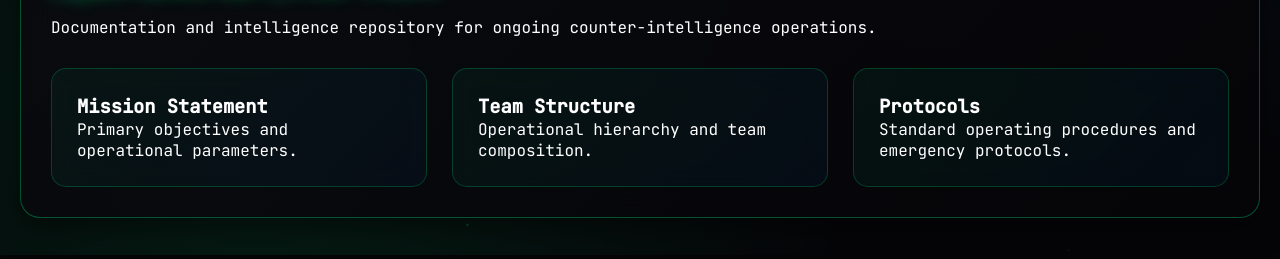
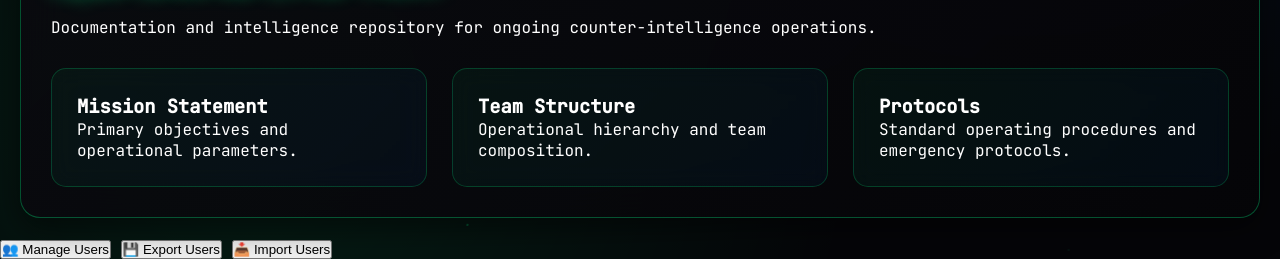
Before and after one commit to sigmatsotuff33-beep/sigmatsotuff33.github.io, a plain HTML site: page index.html in a window 1280 px wide. Shown: the part 545-804 px from the top of the page. Drawn offline with Linux system fonts and the light colour scheme.

Commit message:
Update index.html

```diff
--- a/index.html
+++ b/index.html
@@ -921,3 +921,8 @@
     </script>
 </body>
 </html>
+<button onclick="userManager.showUserPanel()">👥 Manage Users</button>
+<button onclick="userManager.exportUsers()">💾 Export Users</button>
+<button onclick="document.getElementById('importUsers').click()">📥 Import Users
+    <input type="file" id="importUsers" accept=".json" style="display: none;" onchange="userManager.importUsers(this.files[0])">
+</button>
```
